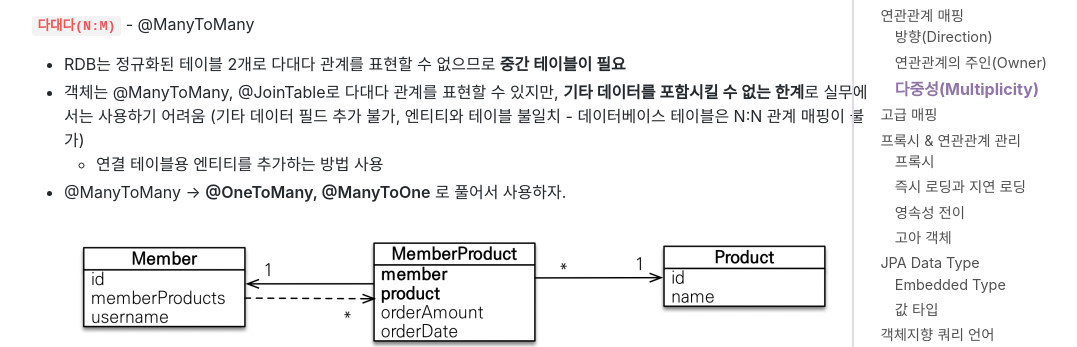
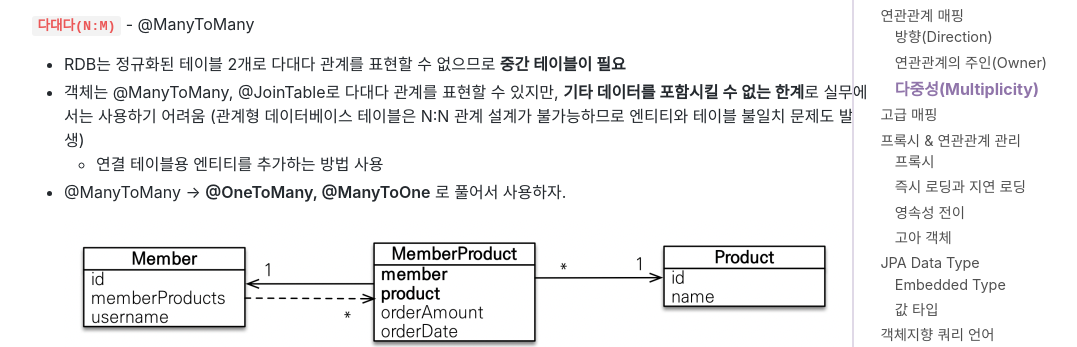
Before and after one commit to jihunparkme/jihunparkme.github.io, a Jekyll site: the page built from _posts/2022-03-29-JPA-Programming-base.md, in a window 1280 px wide and 900 px high, scrolled down 11183 px. Shown: the part 178-525 px from the top of the window, without its empty margins (188-1265 px from the left). Built offline with Jekyll 4.4.1, drawn with Linux system fonts in a browser that asks for light colours; nearby versions of some CDN libraries; comment, search, counter and statistics services are not loaded.

Commit message:
fix: ManyToMany comment

```diff
--- a/_posts/2022-03-29-JPA-Programming-base.md
+++ b/_posts/2022-03-29-JPA-Programming-base.md
@@ -456,7 +456,7 @@
 **`다대다(N:M)`** - @ManyToMany
 
 - RDB는 정규화된 테이블 2개로 다대다 관계를 표현할 수 없으므로 **중간 테이블이 필요**
-- 객체는 @ManyToMany, @JoinTable로 다대다 관계를 표현할 수 있지만, **기타 데이터를 포함시킬 수 없는 한계**로 실무에서는 사용하기 어려움 (기타 데이터 필드 추가 불가, 엔티티와  테이블 불일치 - 데이터베이스 테이블은 N:N 관계 매핑이 불가)
+- 객체는 @ManyToMany, @JoinTable로 다대다 관계를 표현할 수 있지만, **기타 데이터를 포함시킬 수 없는 한계**로 실무에서는 사용하기 어려움 (관계형 데이터베이스 테이블은 N:N 관계 설계가 불가능하므로 엔티티와 테이블 불일치 문제도 발생)
   - 연결 테이블용 엔티티를 추가하는 방법 사용
 - @ManyToMany -> **@OneToMany, @ManyToOne** 로 풀어서 사용하자.
 
```
